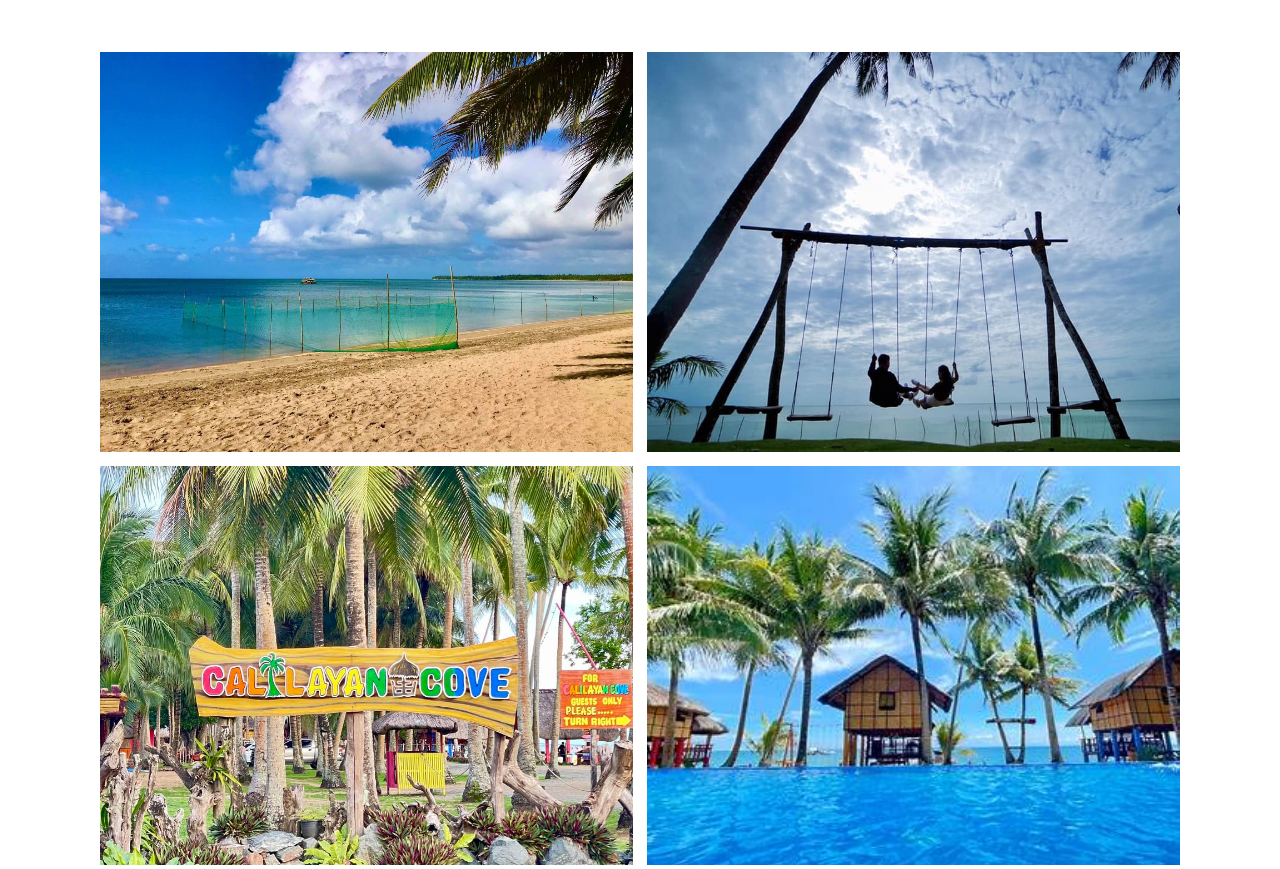
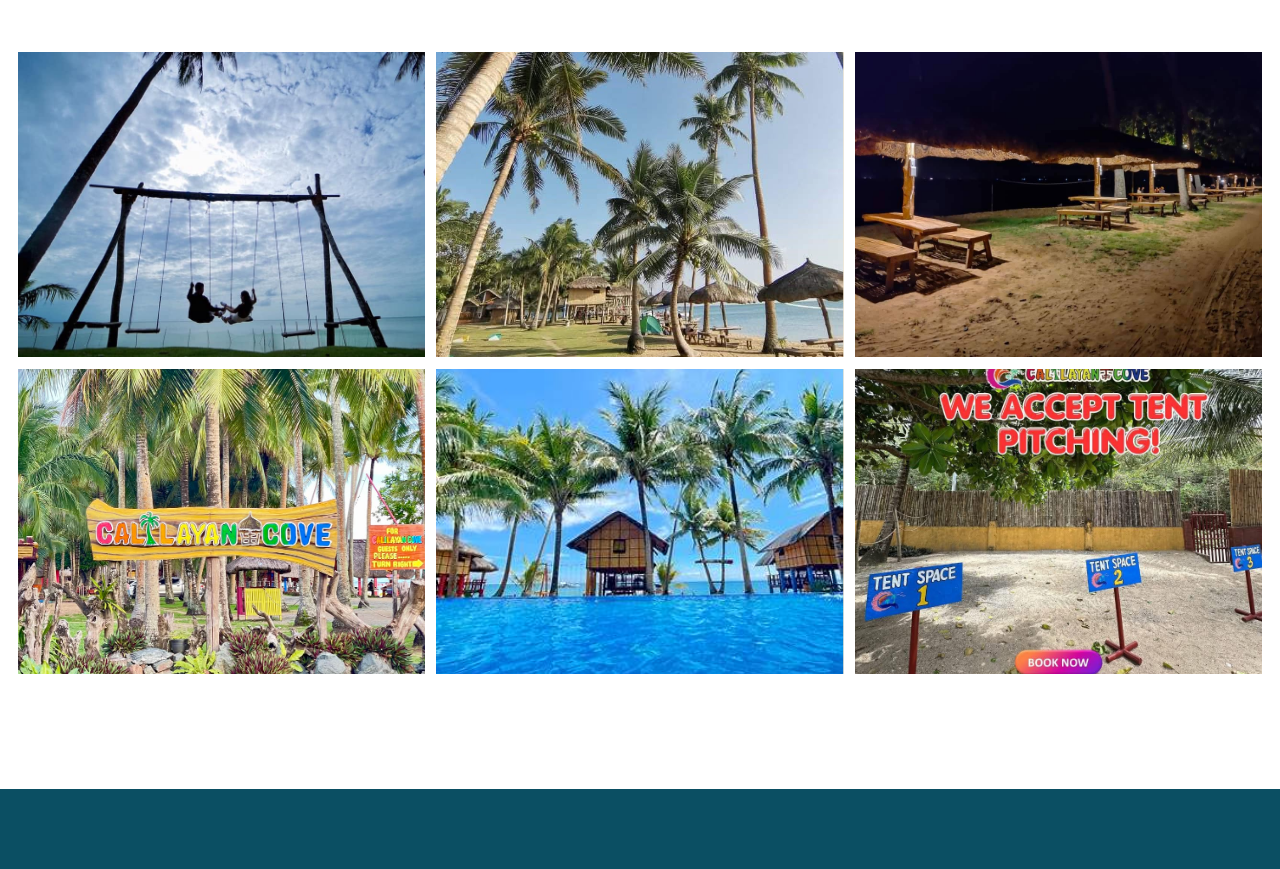
Before and after one commit to dlifestories/calilayan-cove-website, a plain HTML site: page index.html in a window 1280 px wide. Shown: the part 7505-8374 px from the top of the page. Drawn offline with Linux system fonts and the light colour scheme.

Commit message:
Use six-card reference-style gallery

```diff
--- a/index.html
+++ b/index.html
@@ -177,18 +177,24 @@
           <p>Official resort and promotional images are retained as provided for this private concept.</p>
         </div>
       </div>
-      <div class="gallery-grid gallery-grid--v12" aria-label="Calilayan Cove photo gallery">
-        <figure class="gallery-card gallery-card--beach">
-          <img src="assets/images/calilayanbeach.jpg" alt="Calilayan Cove beachfront and tropical shoreline">
+      <div class="gallery-grid gallery-grid--v13" aria-label="Calilayan Cove photo gallery">
+        <figure class="gallery-card gallery-card--swing">
+          <img src="assets/images/calilayanbeach2.jpg" alt="Beach swing overlooking the sea at Calilayan Cove">
         </figure>
-        <figure class="gallery-card gallery-card--swing">
-          <img src="assets/images/calilayanbeach2.jpg" alt="Beach swing overlooking the sea">
+        <figure class="gallery-card gallery-card--palms">
+          <img src="assets/images/calilayanbeach4.jpg" alt="Palm-lined beachfront at Calilayan Cove">
+        </figure>
+        <figure class="gallery-card gallery-card--dining">
+          <img src="assets/images/calilayanbeach7.jpg" alt="Beachside dining tables under native shelters at night">
         </figure>
         <figure class="gallery-card gallery-card--entrance">
           <img src="assets/images/calilayancover.jpg" alt="Calilayan Cove entrance among coconut trees">
         </figure>
         <figure class="gallery-card gallery-card--pool">
-          <img src="assets/images/poolwithcove.jpg" alt="Swimming pool beside the beachfront cottages">
+          <img src="assets/images/poolwithcove.jpg" alt="Swimming pool beside beachfront cottages">
+        </figure>
+        <figure class="gallery-card gallery-card--tent">
+          <img src="assets/images/tentpitching.jpg" alt="Tent pitching spaces at Calilayan Cove">
         </figure>
       </div>
     </section>
--- a/styles/main.css
+++ b/styles/main.css
@@ -1339,3 +1339,93 @@
     transition: none;
   }
 }
+
+
+/* V13: exact reference-style gallery — six equal cards in a strict 3 x 2 grid */
+.gallery-grid.gallery-grid--v13 {
+  width: min(100%, 1320px) !important;
+  margin-inline: auto !important;
+  padding-inline: clamp(0.75rem, 1.4vw, 1.25rem) !important;
+  display: grid !important;
+  grid-template-columns: repeat(3, minmax(0, 1fr)) !important;
+  grid-template-rows: repeat(2, auto) !important;
+  grid-auto-flow: row !important;
+  grid-auto-rows: auto !important;
+  gap: clamp(0.7rem, 0.9vw, 0.95rem) !important;
+  align-items: stretch !important;
+  columns: auto !important;
+}
+.gallery-grid--v13 > .gallery-card,
+.gallery-grid--v13 > .gallery-card:nth-child(2),
+.gallery-grid--v13 > .gallery-card:nth-child(5) {
+  position: relative !important;
+  display: block !important;
+  width: 100% !important;
+  min-width: 0 !important;
+  margin: 0 !important;
+  aspect-ratio: 4 / 3 !important;
+  overflow: hidden !important;
+  background: var(--sand) !important;
+  grid-column: auto !important;
+  grid-row: auto !important;
+  box-shadow: none !important;
+  transition: transform 220ms ease, box-shadow 220ms ease !important;
+}
+.gallery-grid--v13 > .gallery-card img {
+  display: block !important;
+  width: 100% !important;
+  height: 100% !important;
+  object-fit: cover !important;
+  object-position: center !important;
+  transform: scale(1.001) !important;
+  transition: transform 420ms ease !important;
+}
+.gallery-grid--v13 .gallery-card--swing img { object-position: center 48% !important; }
+.gallery-grid--v13 .gallery-card--palms img { object-position: center 48% !important; }
+.gallery-grid--v13 .gallery-card--dining img { object-position: center 54% !important; }
+.gallery-grid--v13 .gallery-card--entrance img { object-position: center 47% !important; }
+.gallery-grid--v13 .gallery-card--pool img { object-position: center 50% !important; }
+.gallery-grid--v13 .gallery-card--tent img { object-position: center 48% !important; }
+.gallery-grid--v13 > .gallery-card::after {
+  content: "";
+  position: absolute;
+  inset: 0;
+  pointer-events: none;
+  background: linear-gradient(180deg, transparent 68%, rgba(8, 28, 33, 0.13));
+  opacity: 0;
+  transition: opacity 220ms ease;
+}
+.gallery-grid--v13 > .gallery-card:hover,
+.gallery-grid--v13 > .gallery-card:focus-within {
+  z-index: 1;
+  transform: translateY(-3px) !important;
+  box-shadow: 0 14px 30px rgba(8, 28, 33, 0.14) !important;
+}
+.gallery-grid--v13 > .gallery-card:hover img,
+.gallery-grid--v13 > .gallery-card:focus-within img {
+  transform: scale(1.025) !important;
+}
+.gallery-grid--v13 > .gallery-card:hover::after,
+.gallery-grid--v13 > .gallery-card:focus-within::after {
+  opacity: 1;
+}
+@media (max-width: 900px) {
+  .gallery-grid.gallery-grid--v13 {
+    grid-template-columns: repeat(2, minmax(0, 1fr)) !important;
+    grid-template-rows: auto !important;
+  }
+}
+@media (max-width: 560px) {
+  .gallery-grid.gallery-grid--v13 {
+    grid-template-columns: 1fr !important;
+    width: min(100%, 560px) !important;
+    padding-inline: 0.75rem !important;
+  }
+}
+@media (prefers-reduced-motion: reduce) {
+  .gallery-grid--v13 > .gallery-card,
+  .gallery-grid--v13 > .gallery-card img,
+  .gallery-grid--v13 > .gallery-card::after {
+    transition: none !important;
+  }
+}
```
